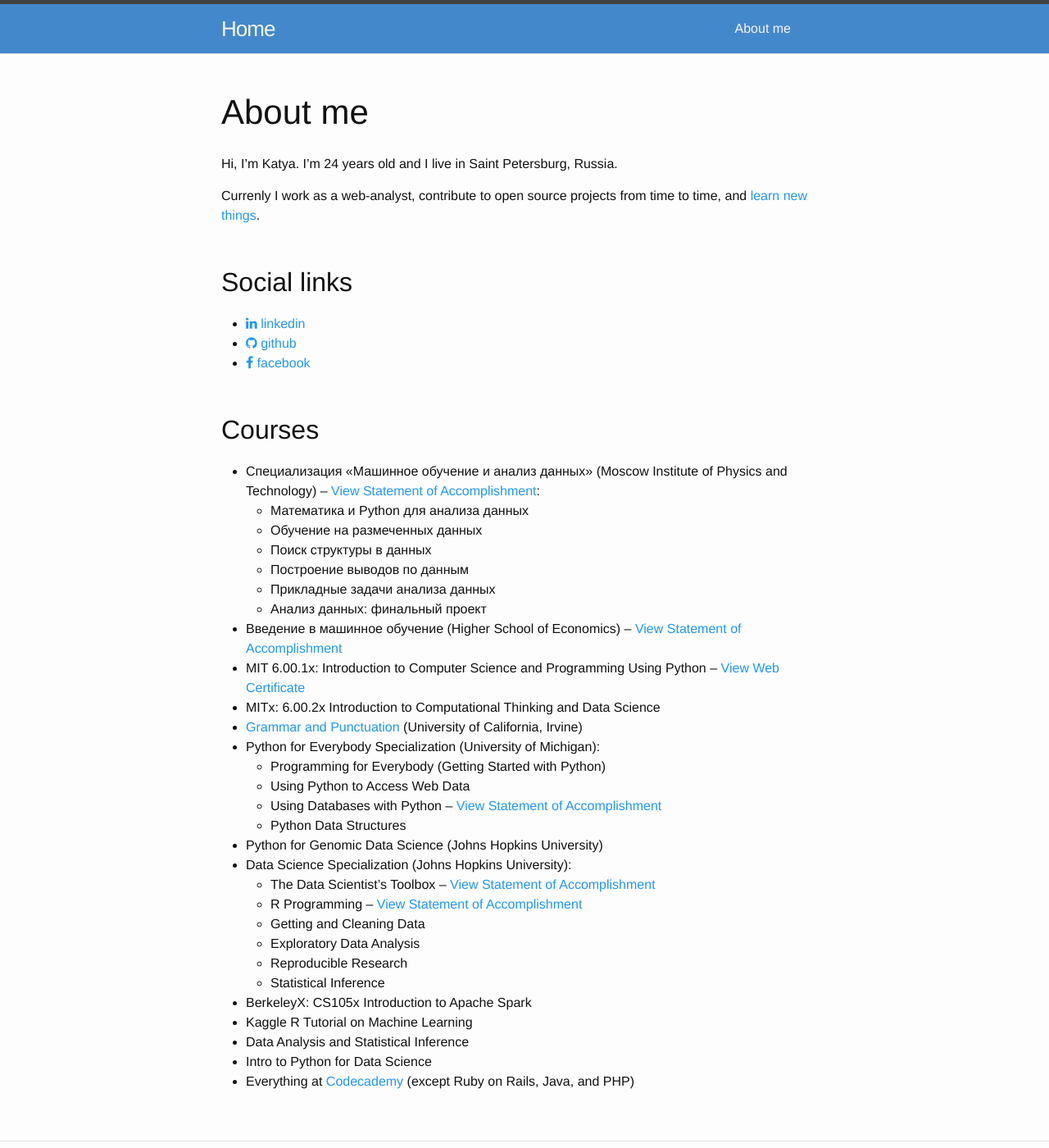
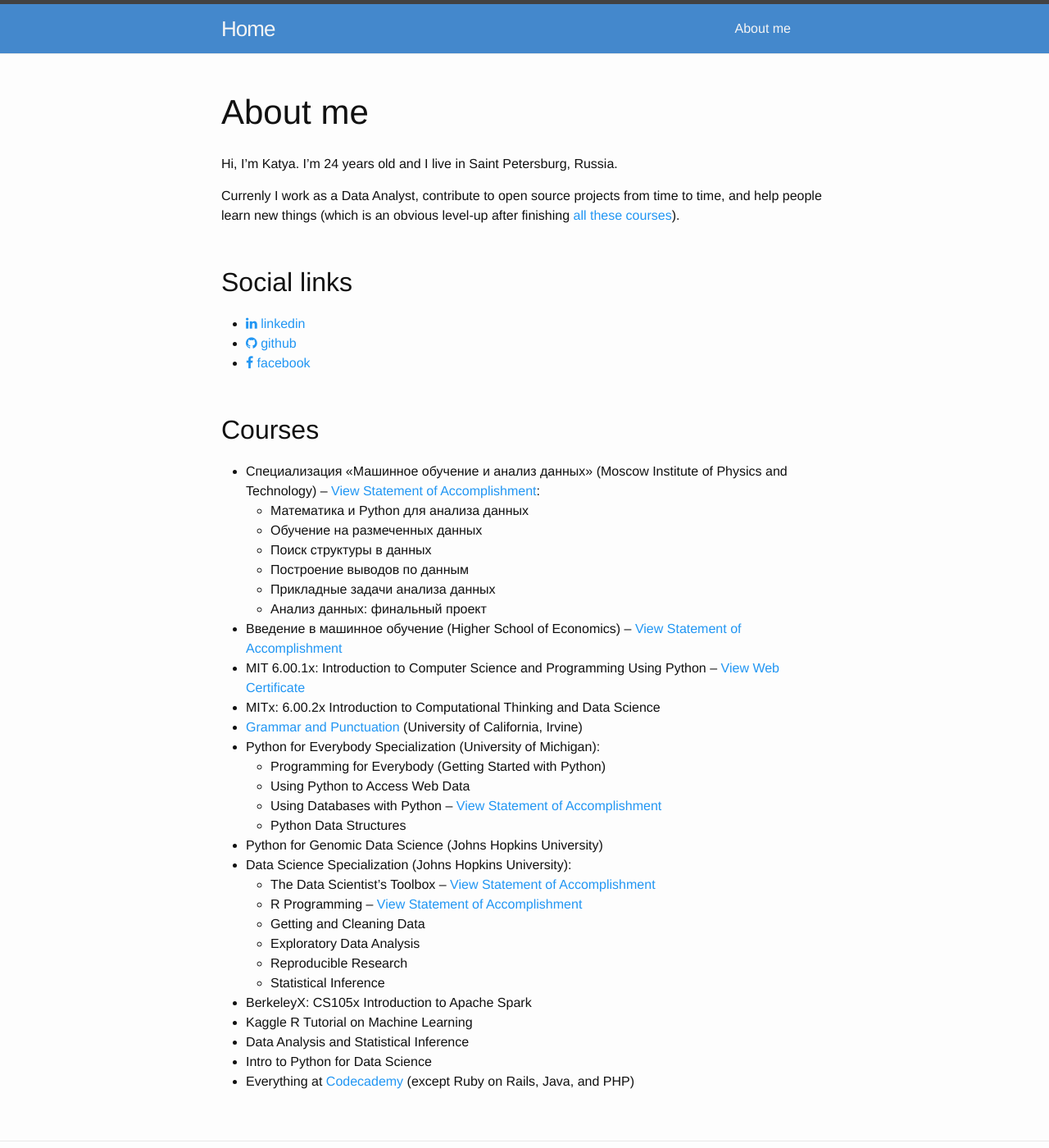
Before and after one commit to demidovakatya/demidovakatya.github.io, a Jekyll site: the page built from about.md, in a window 1280 px wide and 1400 px high. Shown: the whole window at 82% size. Built offline with Jekyll 4.4.1, drawn with Linux system fonts in a browser that asks for light colours; nearby versions of some CDN libraries.

Commit message:
updated stuff

```diff
--- a/_config.yml
+++ b/_config.yml
@@ -1,7 +1,7 @@
 ---
 baseurl: ""
 # excerpt_separator: "\n\n"
-description: "Hi. My name is Katya Demidova, and I'd love to write more."
+description: "Hi. My name is Katya, and this is my blog."
 github_username: demidovakatya
 highlighter: rouge
 kramdown:
@@ -9,7 +9,7 @@
 markdown: kramdown
 paginate_path: /:num
 permalink: "/blog/:title"
-title: "My awesome blog"
+title: "Blog • Katya Demidova"
 url: "http://demidovakatya.github.io"
 defaults:
   -
--- a/_includes/footer.html
+++ b/_includes/footer.html
@@ -5,7 +5,7 @@
     <div class="footer-col-wrapper">
 
       <div class="footer-col">
-        <p><a href="{{ "/feed.xml" | prepend: site.baseurl }}"><i class="fa fa-rss"></i></a> | <a href="https://github.com/demidovakatya"><i class="fa fa-github"></i></a> | <a href="mailto:demidovakatya@gmail.com"><i class="fa fa-envelope-o"></i></a> | <a href="http://jekyllrb.com">powered by jekyll</a></p>
+        <p><a href="{{ "/feed.xml" | prepend: site.baseurl }}"><i class="fa fa-rss"></i></a> | <a href="https://github.com/demidovakatya"><i class="fa fa-github"></i></a>  | <a href="https://ru.linkedin.com/in/demidovakatya/en"><i class="fa fa-linkedin"></i></a> | <a href="mailto:demidovakatya@gmail.com"><i class="fa fa-envelope-o"></i></a> | <a href="http://jekyllrb.com">powered by jekyll</a></p>
       </div>
     </div>
 
--- a/_posts/2017-03-14-useful-programming-skills.markdown
+++ b/_posts/2017-03-14-useful-programming-skills.markdown
@@ -2,6 +2,7 @@
 layout: post
 title: "Полезные навыки для программистов"
 published: true
+comments: true
 ---
 
 Source: [theasder.github.io/skills/2014/06/09/useful-programming-skills.html](http://theasder.github.io/skills/2014/06/09/useful-programming-skills.html) (пост удалён, поэтому я скопипастила его сюда).
--- a/about.md
+++ b/about.md
@@ -6,7 +6,7 @@
 
 Hi, I'm Katya. I'm 24 years old and I live in Saint Petersburg, Russia.
 
-Currenly I work as a web-analyst, contribute to open source projects from time to time, and [learn new things](#Courses).
+Currenly I work as a Data Analyst, contribute to open source projects from time to time, and help people learn new things (which is an obvious level-up after finishing [all these courses](#Courses)).
 
 ## Social links
 
--- a/index.html
+++ b/index.html
@@ -7,7 +7,9 @@
 
   <p>{{ site.description }}</p>
 
-  <p class="intro-post-list">By the way, here are my recent posts:</p>
+  <p class="intro-post-list">Though I don't add new texts to this blog as often as I wish I did, I do write from time to time. Since I live in Russia, there are posts in Russian, not only in English. And since I enjoy data science, programming, random funny stuff from the web and psychology (this was unexpected, I guess), I mostly write about programming. :D</p>
+
+  <p class="intro-post-list">And here are my <strong>recent posts</strong>:</p>
 
   {% for post in site.posts %}
     <div class="post-preview">
```
Also changed, not shown: _posts/2016-07-26-ipython-magic.md (line endings or trailing spaces).
